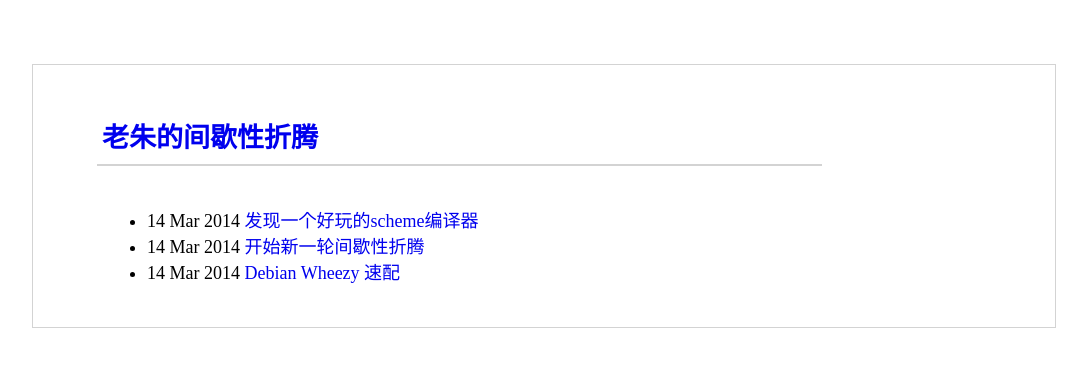
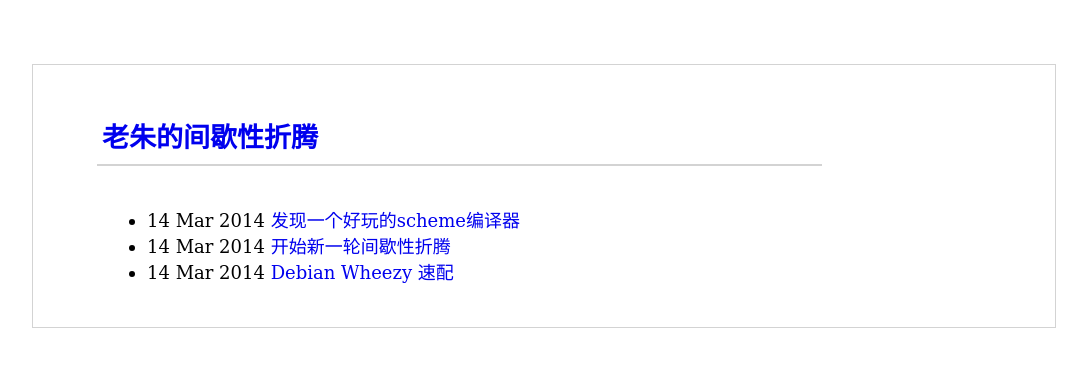
Before and after one commit to rhuichao/uternet.github.io, a Jekyll site: the page built from index.html, in a window 1280 px wide. Shown: the top 367 px of the page, without its empty margins (96-1183 px from the left). Built offline with Jekyll 4.4.1, drawn with Linux system fonts in a browser that asks for light colours.

Commit message:
Update main.css

```diff
--- a/css/main.css
+++ b/css/main.css
@@ -1,5 +1,5 @@
 body {
-    /*font-family: "DejaVu Serif", serif;*/
+    font-family: "DejaVu Serif", serif;
     font-size: 18px;
     margin: 5% 10% 5% 10%;
     padding: 2% 5% 2% 5%;
```
